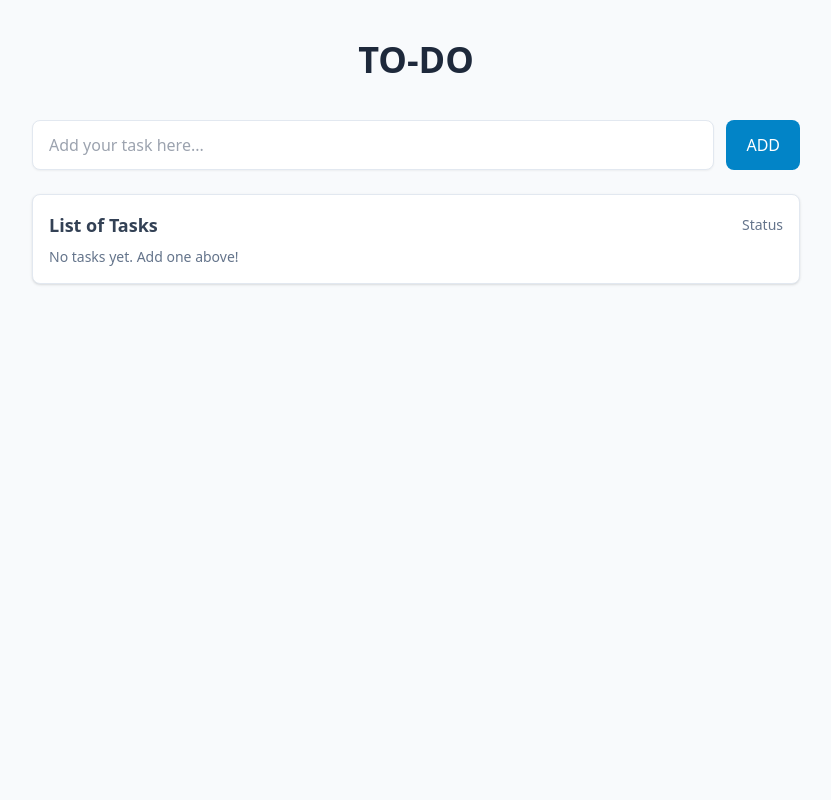
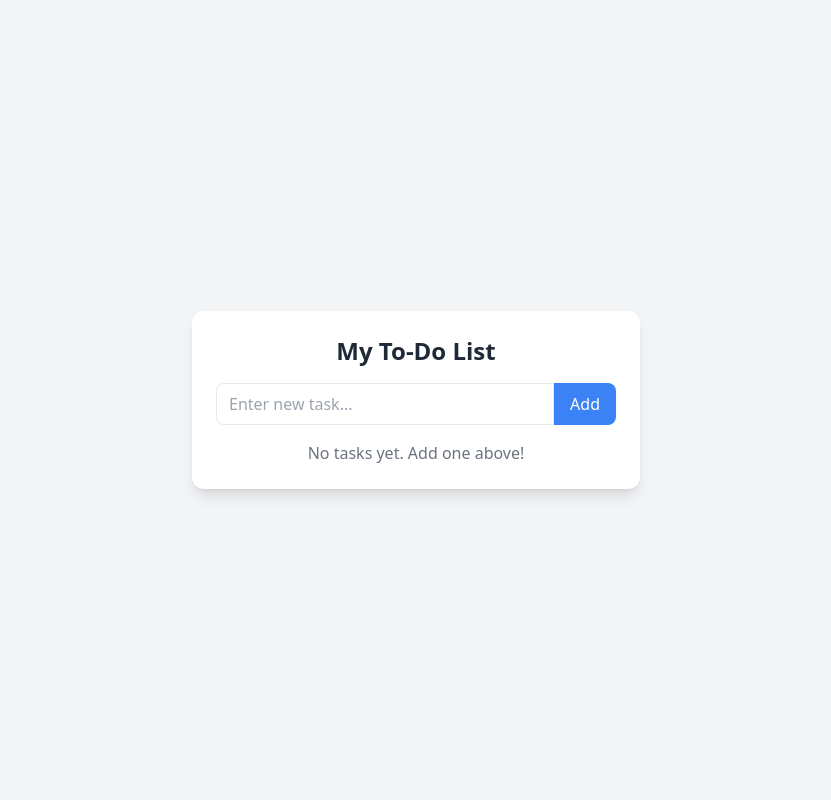
Before and after one commit to sayantan779/to-do, a Flask app: page / in a window 1280 px wide. Shown: the whole page, without its empty margins (224-1055 px from the left). Run offline with Flask 3, Linux system fonts and the light colour scheme; some libraries are stand-ins or nearby versions.

Commit message:
Added complete new design and testing2

```diff
--- a/app/templates/index.html
+++ b/app/templates/index.html
@@ -1,106 +1,50 @@
-<!-- app/templates/index.html -->
 <!doctype html>
 <html lang="en">
 <head>
-  <meta charset="utf-8" />
-  <meta name="viewport" content="width=device-width,initial-scale=1" />
-  <title>To-Do</title>
-  <!-- Tailwind CDN (quick dev setup) -->
+  <meta charset="utf-8">
+  <title>To-Do App</title>
   <script src="https://cdn.tailwindcss.com"></script>
 </head>
-<body class="bg-slate-50 min-h-screen flex items-start justify-center p-6">
-  <div class="w-full max-w-3xl">
-    <!-- Header -->
-    <header class="text-center mb-6">
-      <h1 class="text-4xl font-bold text-slate-800 py-4">TO-DO</h1>
-    </header>
+<body class="bg-gray-100 text-gray-800 flex items-center justify-center min-h-screen">
 
-    <!-- Add Task -->
-    <section class="mb-6">
-      <form action="{{ url_for('add') }}" method="POST" class="flex gap-3">
-        <label for="task" class="sr-only">Add your task</label>
-        <input id="task" name="task" type="text" required
-               class="flex-1 px-4 py-3 rounded-lg border border-slate-200 shadow-sm focus:outline-none focus:ring-2 focus:ring-sky-400"
-               placeholder="Add your task here..." />
-        <button type="submit"
-                class="px-5 py-3 bg-sky-600 text-white font-medium rounded-lg hover:bg-sky-700 transition">
-          ADD
-        </button>
-      </form>
-    </section>
+  <div class="bg-white shadow-lg rounded-xl p-6 w-full max-w-md">
+    <h1 class="text-2xl font-bold mb-4 text-center">My To-Do List</h1>
 
-    <!-- List container -->
-    <section class="bg-white rounded-lg shadow border border-slate-200 p-4">
-      <div class="flex items-center justify-between mb-2">
-        <h2 class="text-lg font-semibold text-slate-700">List of Tasks</h2>
-        <span class="text-sm text-slate-500">Status</span>
-      </div>
+    <!-- Add Task Form -->
+    <form action="{{ url_for('add') }}" method="POST" class="flex mb-4">
+      <input type="text" name="task" placeholder="Enter new task..."
+             class="flex-grow px-3 py-2 border rounded-l-lg focus:outline-none focus:ring-2 focus:ring-blue-400">
+      <button type="submit"
+              class="bg-blue-500 text-white px-4 py-2 rounded-r-lg hover:bg-blue-600">
+        Add
+      </button>
+    </form>
 
-      <ol class="space-y-3">
-        {% if todos|length == 0 %}
-          <p class="text-sm text-slate-500">No tasks yet. Add one above!</p>
-        {% endif %}
-
-        {% for todo in todos %}
-        <li class="flex items-center justify-between gap-4 p-3 rounded-md border border-slate-100">
-          <div class="flex items-center gap-4 min-w-0">
-            <div class="text-slate-500 w-6 text-right">{{ loop.index }}).</div>
-            <div class="min-w-0">
-              {% if todo.status == "Completed" %}
-                <div class="text-slate-700 line-through break-words">{{ todo.task }}</div>
-              {% else %}
-                <div class="text-slate-800 break-words">{{ todo.task }}</div>
-              {% endif %}
-            </div>
-          </div>
-
-          <!-- status radios + delete -->
-          <div class="flex items-center gap-4">
-            <!-- status form -->
-            <form action="{{ url_for('update_status', task_id=loop.index0) }}" method="POST" class="flex items-center gap-2">
-              <label class="text-xs text-slate-500 mr-2 hidden md:inline">Status</label>
-              <div class="flex items-center space-x-2 text-sm">
-                <label class="inline-flex items-center gap-1">
-                  <input type="radio" name="status" value="Started"
-                         {% if todo.status == "Started" %}checked{% endif %}
-                         onchange="this.form.submit()"
-                         class="h-4 w-4 text-amber-500" />
-                  <span class="hidden sm:inline">Started</span>
-                </label>
-                <label class="inline-flex items-center gap-1">
-                  <input type="radio" name="status" value="Pending"
-                         {% if todo.status == "Pending" %}checked{% endif %}
-                         onchange="this.form.submit()"
-                         class="h-4 w-4 text-sky-500" />
-                  <span class="hidden sm:inline">Pending</span>
-                </label>
-                <label class="inline-flex items-center gap-1">
-                  <input type="radio" name="status" value="Completed"
-                         {% if todo.status == "Completed" %}checked{% endif %}
-                         onchange="this.form.submit()"
-                         class="h-4 w-4 text-green-600" />
-                  <span class="hidden sm:inline">Completed</span>
-                </label>
-              </div>
-            </form>
-
-            <!-- Delete form (POST) -->
-            <form action="{{ url_for('delete', task_id=loop.index0) }}" method="POST">
-              <button type="submit"
-                      class="px-3 py-1 bg-red-600 text-white text-sm rounded hover:bg-red-700 transition">
-                Delete
-              </button>
-            </form>
+    <!-- Tasks List -->
+    <ul class="space-y-2">
+      {% for idx, todo in todos %}
+        <li class="flex items-center justify-between bg-gray-50 p-2 rounded-lg">
+          <span class="{% if todo.done %}line-through text-gray-500{% endif %}">
+            {{ todo.task }}
+          </span>
+          <div class="flex space-x-2">
+            <!-- Toggle Status -->
+            <a href="{{ url_for('toggle', task_id=idx) }}"
+               class="px-2 py-1 bg-green-500 text-white text-sm rounded hover:bg-green-600">
+              Toggle
+            </a>
+            <!-- Delete Task -->
+            <a href="{{ url_for('delete', task_id=idx) }}"
+               class="px-2 py-1 bg-red-500 text-white text-sm rounded hover:bg-red-600">
+              Delete
+            </a>
           </div>
         </li>
-        {% endfor %}
-      </ol>
-    </section>
+      {% else %}
+        <li class="text-gray-500 text-center">No tasks yet. Add one above!</li>
+      {% endfor %}
+    </ul>
   </div>
 
-  <!-- small script to avoid double submit if JS is enabled (optional) -->
-  <script>
-    // No-op; forms submit on radio click via onchange.
-  </script>
 </body>
 </html>
```
